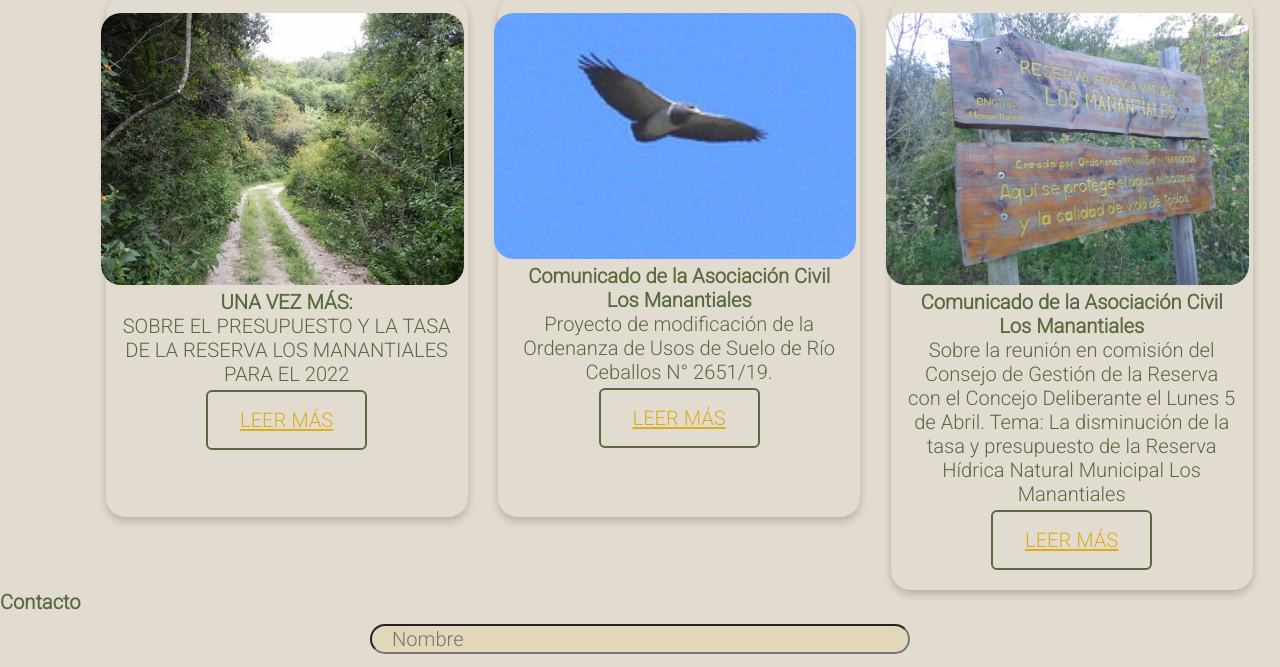
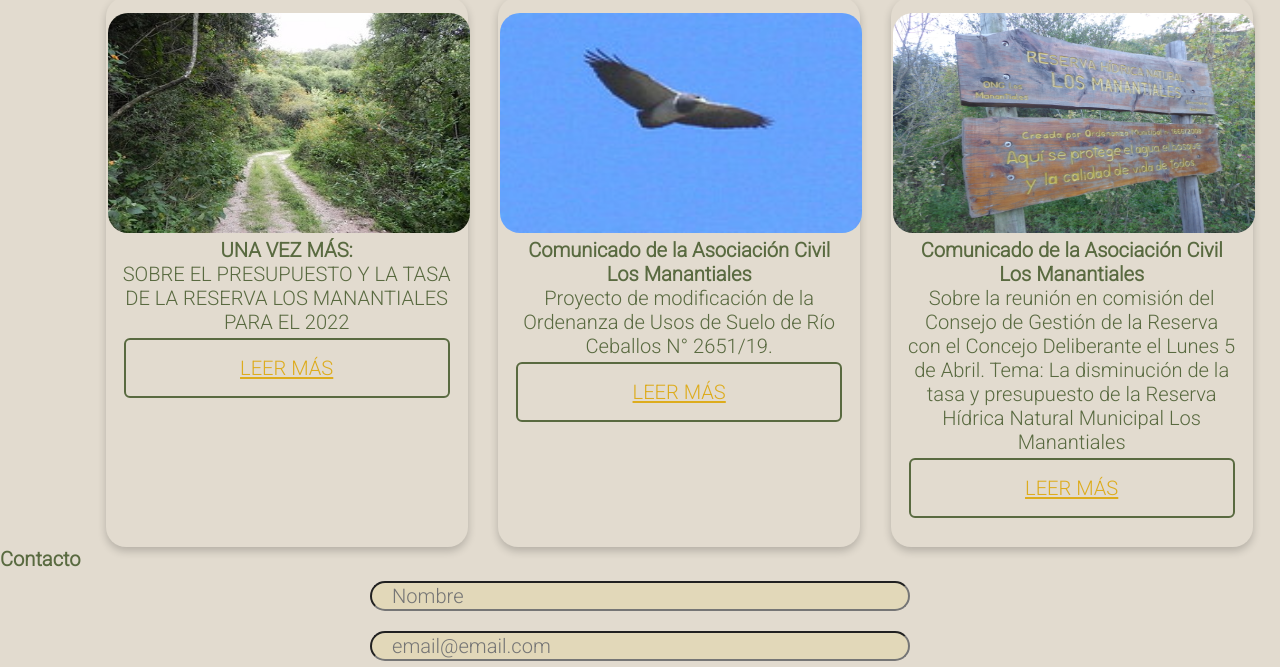
Before and after one commit to maernoud/CodoACodo-front, a website: page index.html in a window 1280 px wide. Shown: the part 1293-1960 px from the top of the page. Drawn offline with Linux system fonts and the light colour scheme.

Commit message:
agregado a ruta de imgagenes ./

```diff
--- a/css/estilos.css
+++ b/css/estilos.css
@@ -259,13 +259,24 @@ header nav a{
   padding: 16px;
   text-align: center;
   background-color: var(--Ciena);
-  min-height: 520px;
+  min-height: 550px;
+
 }
 .card-img-top{
   position:relative;
-  left:-1rem;
+  left:-0.7rem;
   border-radius: 20px;
-  min-height: 230px;
+  max-height: 220px
+}
+
+.card-body {
+  display: flex;
+  flex-direction: column;
+}
+
+button.btn {
+  margin-top: auto;
+
 }
 
 /*********************************/
--- a/index.html
+++ b/index.html
@@ -181,7 +181,7 @@
 
               <div class="column">
                 <div class="card" style="width: 18rem;">
-                  <img class="card-img-top" src="img/card1.JPG" alt="Card image cap"style="width: 18rem;">
+                  <img class="card-img-top" src="./img/card1.jpg" alt="Card image cap"style="width: 18rem;">
                   <div class="card-body">
                     <h5 class="card-title">UNA VEZ MÁS:</h5>
                     <p class="card-text">SOBRE EL PRESUPUESTO Y LA TASA DE LA RESERVA LOS MANANTIALES PARA EL 2022</p>
@@ -193,7 +193,7 @@
 
               <div class="column">
                 <div class="card" style="width: 18rem;">
-                  <img class="card-img-top" src="img/card2.JPG" alt="Card image cap" style="width: 18rem;">
+                  <img class="card-img-top" src="./img/card2.jpg" alt="Card image cap" style="width: 18rem;">
                   <div class="card-body">
                     <h5 class="card-title">Comunicado de la Asociación Civil Los Manantiales</h5>
                     <p class="card-text">Proyecto de modificación de la Ordenanza de Usos de Suelo de Río Ceballos N° 2651/19.</p>
@@ -205,7 +205,7 @@
 
               <div class="column">
                 <div class="card" style="width: 18rem;">
-                  <img class="card-img-top" src="img/card3.JPG" alt="Card image cap" style="width: 18rem;">
+                  <img class="card-img-top" src="./img/card3.jpg" alt="Card image cap" style="width: 18rem;">
                   <div class="card-body">
                     <h5 class="card-title">Comunicado de la Asociación Civil Los Manantiales</h5>
                     <p class="card-text">Sobre la reunión en comisión del Consejo de Gestión de la Reserva con el Concejo Deliberante el Lunes 5 de Abril. Tema: La disminución de la tasa y presupuesto de la Reserva Hídrica Natural Municipal Los Manantiales</p>
```
